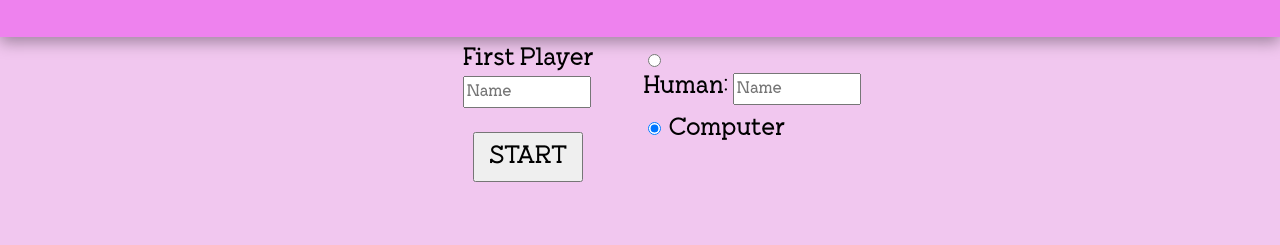
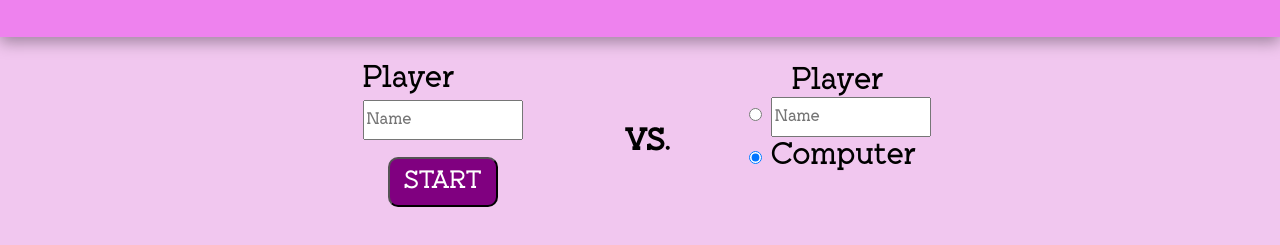
Before and after one commit to Larcherm/tic-tac-toe, a plain HTML site: page index.html in a window 1280 px wide. Shown: the part 123-368 px from the top of the page. Drawn offline with Linux system fonts and the light colour scheme.

Commit message:
Add form fixes

```diff
--- a/index.html
+++ b/index.html
@@ -13,18 +13,20 @@
     </div>
     <form id="form">
         <div class="player-container">
-            <label for="first-player">First Player</label>
+            <label for="first-player">Player</label>
             <input type="text" id="first-player" placeholder="Name">
+        </div>
+        <div class="versus-container">
+            <h3 class="versus">VS.</h3>
         </div>
         <div class="radio-container">
             <div class="radio-div">
-                <input type="radio" value="human" id="human" name="opponent" >
+                <label for="human">Player</label>
                 <div class="play-container">
-                    <label for="human">Human: </label>
+                    <input type="radio" value="human" id="human" name="opponent" >
                     <input type="text" id="second-player" placeholder="Name">
                 </div>
             </div>
-
             <div class="radio-div radio-computer">
                 <input type="radio" id="ai" value="ai" name="opponent" checked>
                 <label for="ai">Computer</label>
--- a/script.js
+++ b/script.js
@@ -310,17 +310,11 @@ const ai = (() => {
 
     function addAIsymbol(row, col) {
         let symbol = game.getPlayer2().symbol;
-        let cellCount = 0
-        for (let i = 0; i < 3; i++) {
-            for (let j = 0; j < 3; j++) {
-                if (i == row && j === col) {
-                    let targetCell = document.getElementById("bc" + cellCount);
-                    targetCell.textContent = symbol;
-                    targetCell.classList.add("used");
-                }
-                cellCount++;
-            }
-        }
+        console.log(row, col);
+        let cellCount = 3 * row + col;
+        let targetCell = document.getElementById("bc" + cellCount);
+        targetCell.textContent = symbol;
+        targetCell.classList.add("used");
     }
 
     function evaluate(board, depth) {
--- a/style.css
+++ b/style.css
@@ -6,6 +6,8 @@
 * {
     box-sizing: border-box;
     font-family: "BrusselsCity";
+    max-width: 100%;
+
 }
 
 body {
@@ -14,7 +16,8 @@ body {
     min-width: 600px;
     display: grid;
     grid-template-rows: minmax(0, 20%) minmax(0, 20%) minmax(0, 1fr);
-    grid-template-columns: minmax(0, 1fr) minmax(0, 35%) minmax(0, 1fr);
+    grid-template-columns: minmax(0, 1fr) minmax(500, 35%) minmax(0, 1fr);
+    row-gap: 25px;
     padding: 0;
     margin: 0;
     background-color: #f1c7ef;
@@ -37,10 +40,11 @@ body {
 form {
     grid-row: 2 / 3;
     grid-column: 2 / 3;
+    min-width: 500px;
     display: grid;
-    grid-template-columns: repeat(2, minmax(0, 1fr));
+    grid-template-columns: minmax(0, 1fr) 30px minmax(0,1fr);
     grid-template-rows: repeat(2, minmax(0, 1fr));
-    font-size: 24px;
+    font-size: 30px;
     place-items: center;
     position: relative;
     overflow: hidden;
@@ -54,18 +58,27 @@ form {
 }
 
 input[type="text"] {
-    width: 8rem;
-    height: 2rem;
+    width: 10rem;
+    height: 2.5rem;
     font-size: 16px;
+}
+
+.versus-container {
+    grid-row: 1 / 3;
+    grid-column: 2 / 3;
+    place-items: center;
+    text-align: center;
+    font-size: 25px;
 }
 
 .radio-container {
     height: 100%;
     grid-row: 1 / 3;
-    grid-column: 2 / 3;
+    grid-column: 3 / 4;
     display: grid;
     grid-template-rows: repeat(2, minmax(0, 1fr));
     place-items: center;
+    text-align: center;
 }
 
 .radio-computer {
@@ -78,7 +91,7 @@ input[type="text"] {
     height: 100%;
     width: 100%;
     background-color: #f1c7ef;
-    grid-template-columns: repeat(2, minmax(0, 1fr));
+    grid-template-columns: minmax(0, 1fr);
     grid-template-columns: repeat(2, minmax(0, 1fr));
     place-items: center;
     z-index: 2;
@@ -145,3 +158,9 @@ input[type="text"] {
     justify-content: center;
     text-align: center;
 }
+
+button {
+    border-radius: 10px;
+    background-color: purple;
+    color: white;
+}
```
